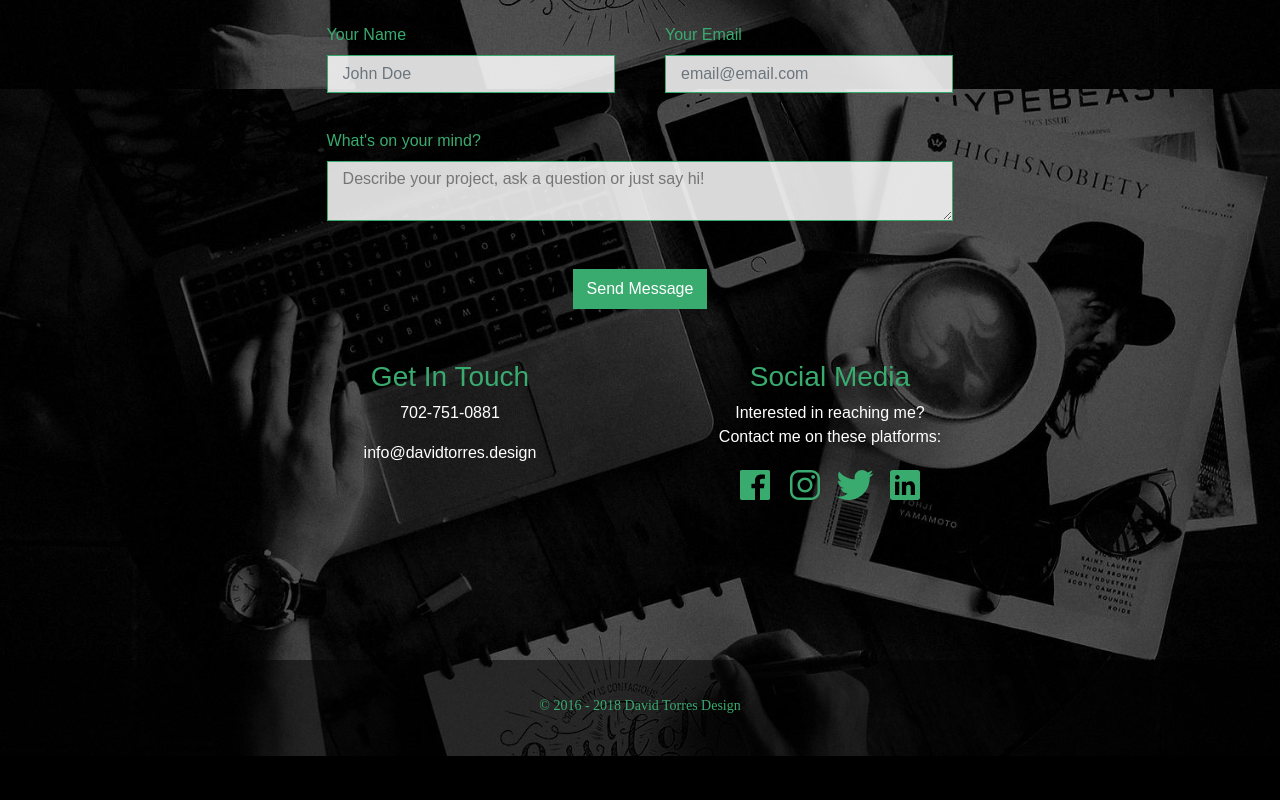
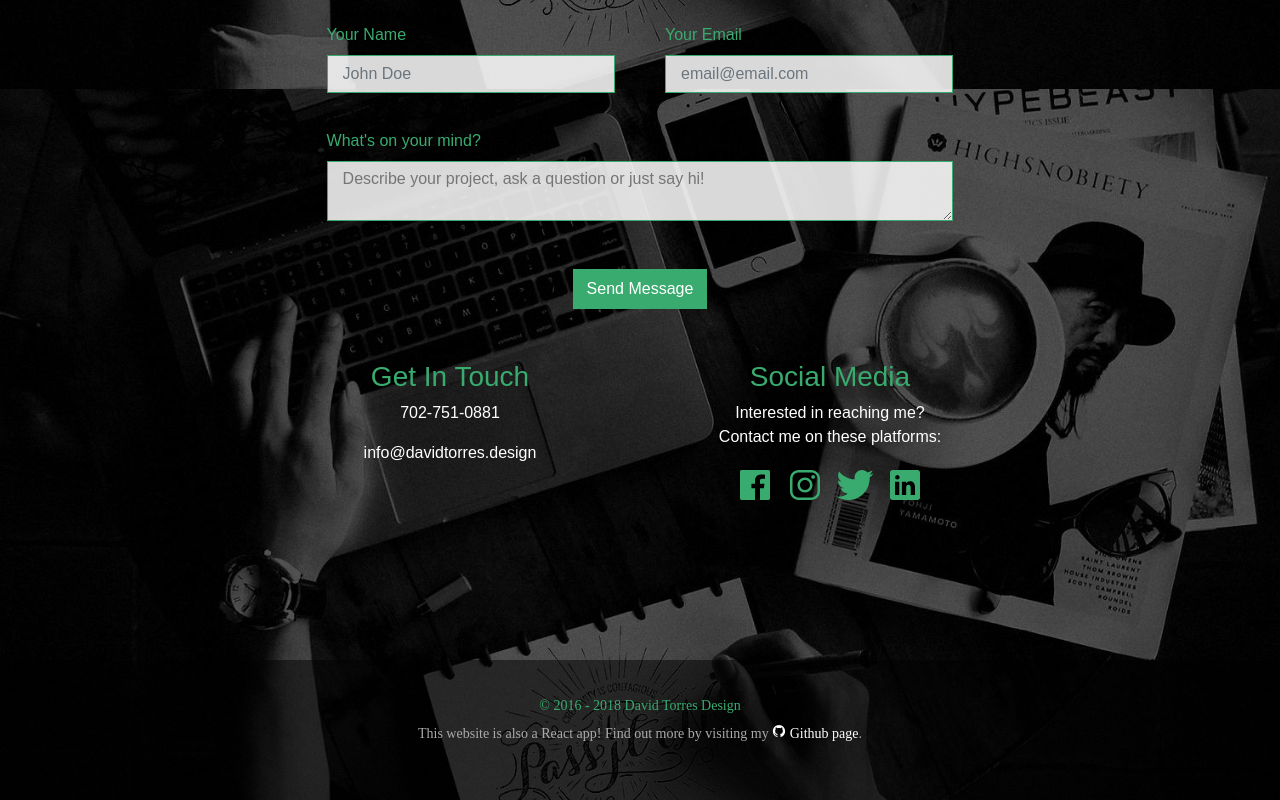
Before and after one commit to D-T-Design/dtdesign-react, a React (Create React App) app: page / in a window 1280 px wide. Shown: the part 3911-4711 px from the top of the page. Before the commit the page ends 4667 px from the top, so only its background shows below. Built offline with nearby package versions, Linux system fonts and the light colour scheme; some icons are missing; a web font is replaced by a local one.

Commit message:
Add Github link to Footer

```diff
--- a/src/components/Footer/footer.css
+++ b/src/components/Footer/footer.css
@@ -6,11 +6,20 @@
   color: rgb(57, 171, 111);
   text-align: center;
 }
-.footer-div a,
+.footer-div p {
+  color: #aaa;
+  font-size: 14px;
+  font-family: fira-sans;
+  margin-top: 0.5em;
+}
+.footer-div a {
+  color: #FFF;
+  text-decoration: none;
+  transition: 0.25s;
+}
+
 .footer-div a:hover {
-  font-size: 10px;
-  color: #fff;
-  text-decoration: none;
+  color: rgb(57, 171, 111);
 }
 #footer {
   background-color: rgba(0, 0, 0, 0.75) !important;
--- a/src/components/Footer/footer.js
+++ b/src/components/Footer/footer.js
@@ -7,6 +7,7 @@ const Footer = () => (
       <div className="col-xs-12 col-sm-12 col-md-12 col-lg-12">
         <div className="footer-div">
           &copy; 2016 - {new Date().getFullYear()} David Torres Design
+          <p>This website is also a React app!  Find out more by visiting my <a href="https://github.com/D-T-Design/dtdesign-react"><ion-icon name="logo-github" /> Github page</a>.</p>
         </div>
       </div>
     </div>
```
